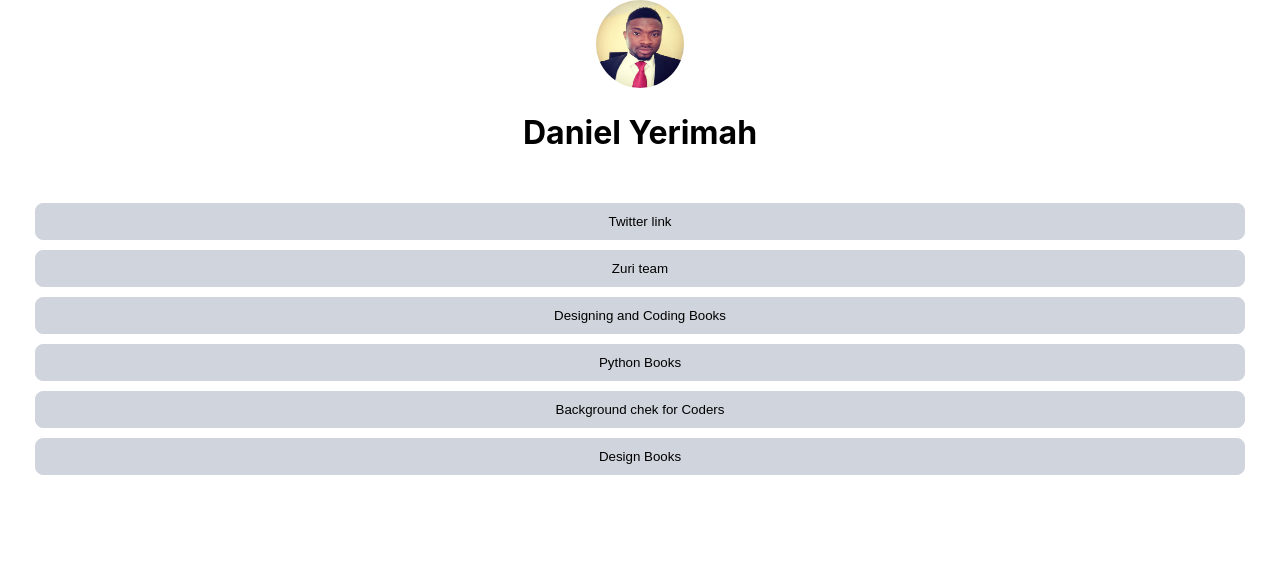
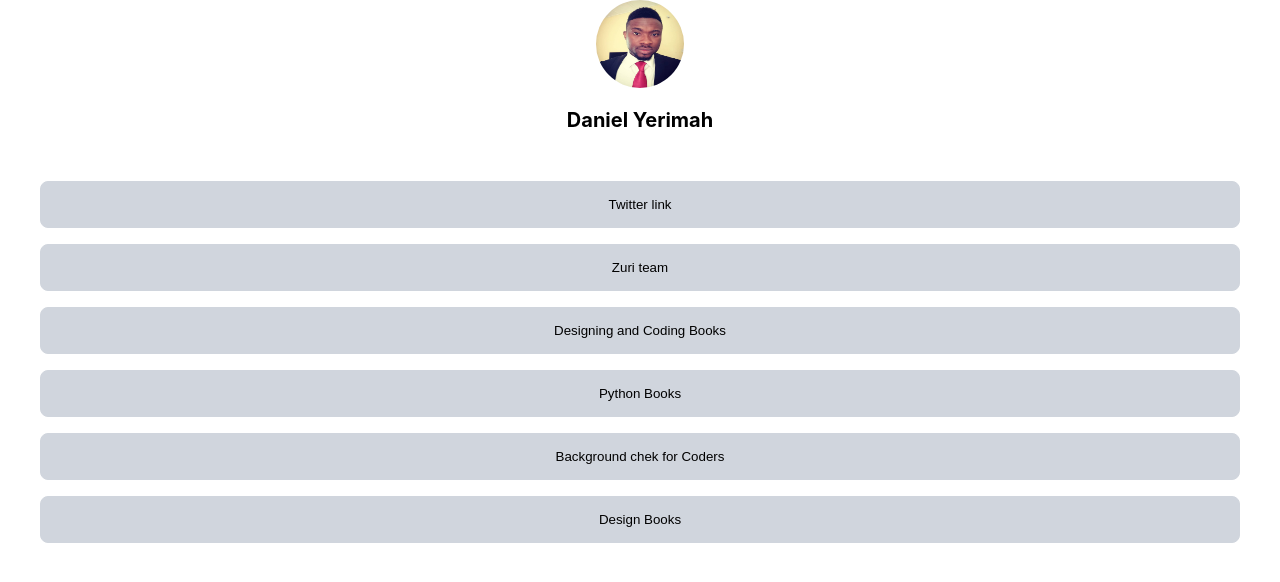
Before and after one commit to Yerimah/Like-Linktree, a React (Create React App) app: page / in a window 1280 px wide. Shown: the top 582 px of the page. Built offline with nearby package versions, Linux system fonts and the light colour scheme; the HTML template or start-up script is replaced by a standard one.

Commit message:
Modify App.css to align text

```diff
--- a/src/App.css
+++ b/src/App.css
@@ -8,10 +8,16 @@ img {
   width: 88px;
 }
 
+h1 {
+  font-size: 20px;
+  line-height: 30px;
+  font-weight: 700;
+}
+
 .links {
   display: flex;
   flex-direction: column;
-  padding: 24px 30px;
+  padding: 24px 32px;
 }
 
 a {
@@ -20,8 +26,8 @@ a {
 }
 
 button {
-  margin: 5px;
-  padding: 10px;
+  margin: 8px;
+  padding: 15px;
   background-color: #D0D5DD;
   border: 1px solid #D0D5DD;
   border-radius: 8px;
```
